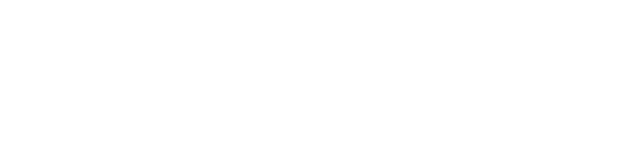
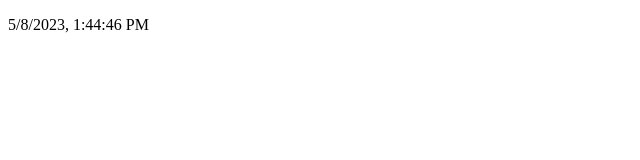
Before and after one commit to acciojob/clock-vijaykrishn55, a website: page main.html in a window 1280 px wide. Shown: the whole page, without its empty margins (0-640 px from the left). Drawn offline with Linux system fonts and the light colour scheme.

Commit message:
created a submission

```diff
--- a/main.html
+++ b/main.html
@@ -8,7 +8,8 @@
 
 <body>
 	<!-- the entire body must be written by student -->
-    <script type="text/javascript" src="./script.js">
+	<p id ="timer"></p>
+    <script type="text/javascript" src="script.js">
 </script>
 
 </body>
--- a/script.js
+++ b/script.js
@@ -1 +1,14 @@
 //your JS code here. If required.
+//your JS code here. If required.
+function  livetime(){
+let date=new Date();
+    let time=date.toLocaleTimeString(`en-us`,{hour:'numeric',minute:'numeric',second:'numeric',hour12:true})
+    let p_date=date.getDay()+"/"+(date.getMonth()+1)+"/"+date.getFullYear();
+    document.getElementById("timer").textContent= p_date+", "+time;
+    }
+function startTimer() {
+      livetime();
+      setInterval(livetime, 1000);
+    }
+
+    window.addEventListener('DOMContentLoaded', startTimer);
```
